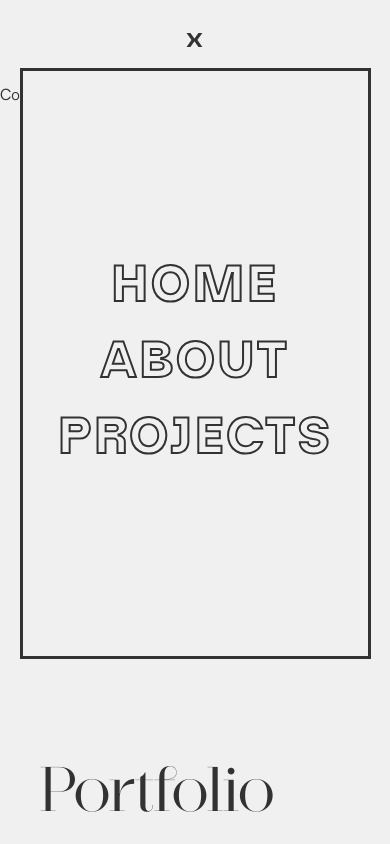
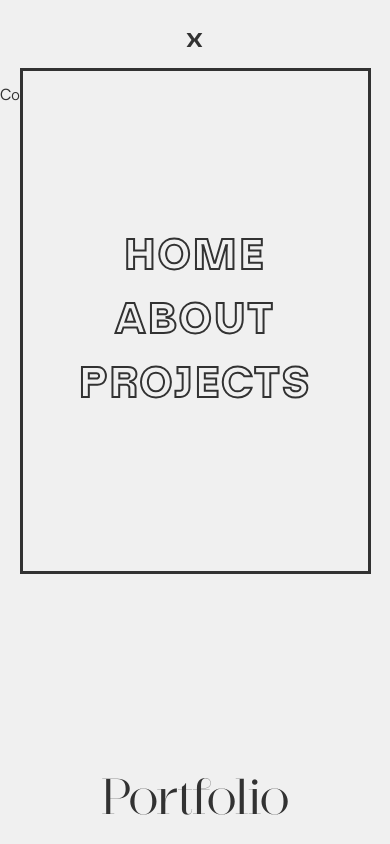
Before and after one commit to zmariann/portfolio2025, a Next.js app: page /portfolio/contact in a window 390 px wide. Both pictures are taken after a click on the button "MENU". Built offline with nearby package versions, Linux system fonts and the light colour scheme.

Commit message:
mobile view II.

```diff
--- a/app/_components/footer.tsx
+++ b/app/_components/footer.tsx
@@ -28,8 +28,8 @@ export default function Footer() {
         </p>
       </footer>
 
-      <footer className="mt-auto flex justify-between gap-6 mx-10 mb-5 sm:hidden">
-        <p className="text-6xl font-[family-name:var(--regonia-font)]">
+      <footer className="mt-auto flex justify-center mx-10 mb-5 sm:hidden">
+        <p className="text-5xl font-[family-name:var(--regonia-font)]">
           Portfolio
         </p>
       </footer>
--- a/app/_components/nav-links.tsx
+++ b/app/_components/nav-links.tsx
@@ -61,7 +61,7 @@ export default function NavLinks() {
         </button>
 
         {showMenu && (
-          <nav className="min-h-[70vh] min-w-[90%] m-10 flex flex-col justify-center items-center fixed bg-light-shade border-dark-shade border-[3px] requires-no-scroll">
+          <nav className="min-h-[60vh] min-w-[90%] m-10 flex flex-col justify-center items-center fixed bg-light-shade border-dark-shade border-[3px] requires-no-scroll">
             {linksMobile.map((link) => {
               return (
                 <Link
@@ -69,7 +69,7 @@ export default function NavLinks() {
                   href={link.href}
                   onClick={handleLinkClick}
                   className={clsx(
-                    "text-[13vw] font-black tracking-wider strokeDesktop",
+                    "text-[11vw] font-black tracking-wider strokeDesktop",
                     {
                       hidden: pathname === link.href,
                     }
```
